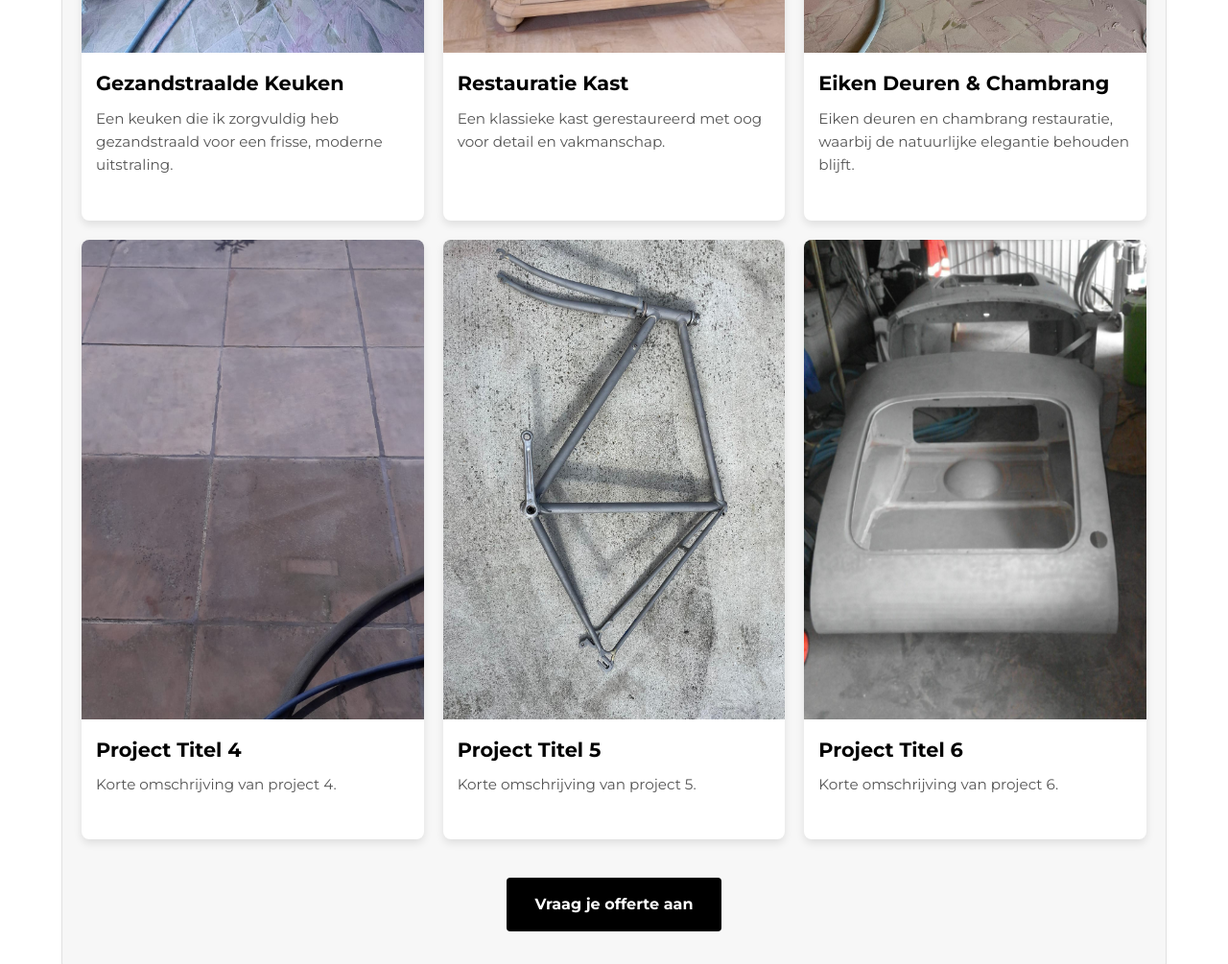
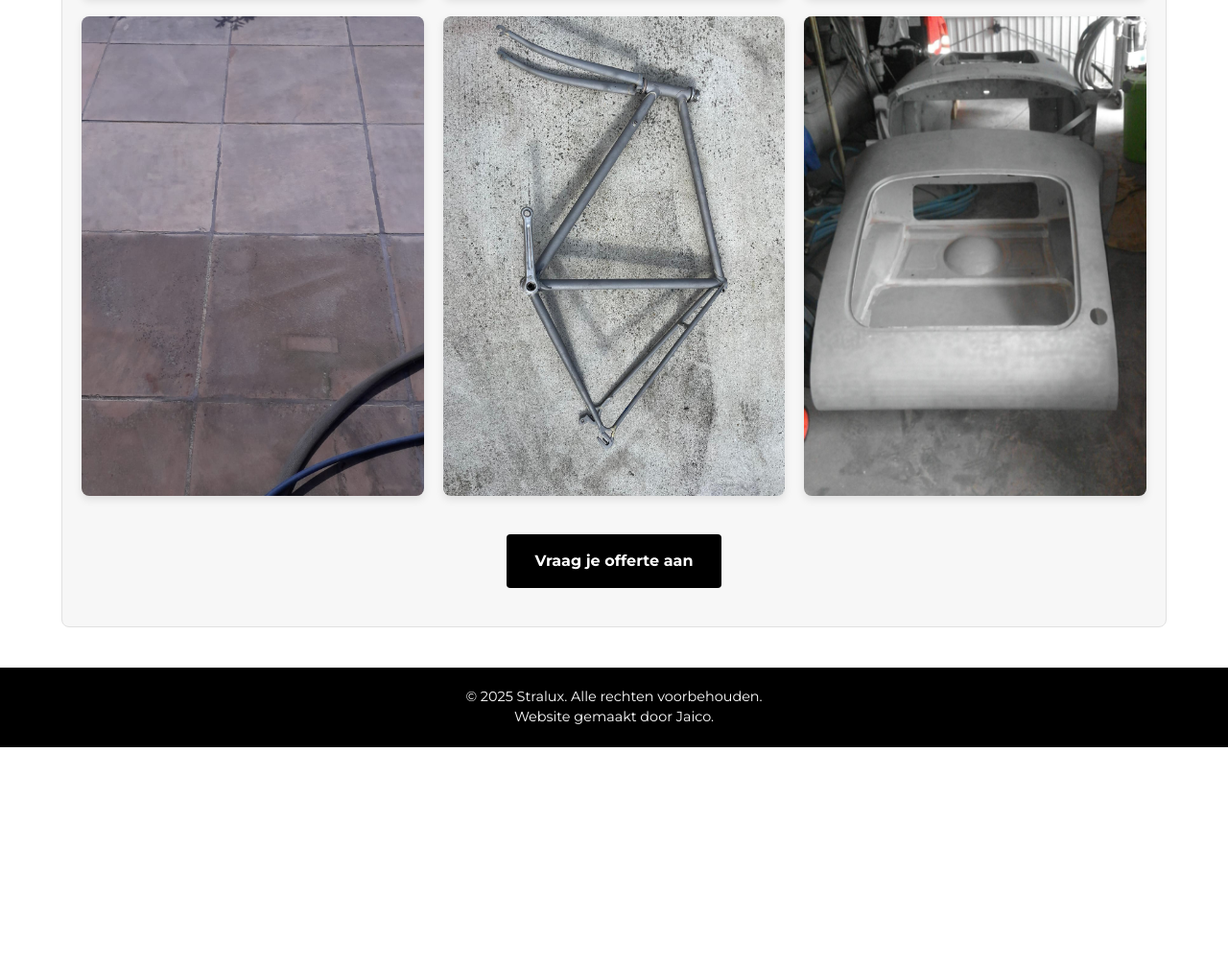
Before and after one commit to Maiiicooo/StraluxPrototype, a plain HTML site: page index.html in a window 1280 px wide. Shown: the part 2355-3360 px from the top of the page at 96% size. After the commit the page ends 3134 px from the top, so only its background shows below. Drawn offline with Linux system fonts and the light colour scheme.

Commit message:
Add files via upload
deleted the projecte title en text

```diff
--- a/index.html
+++ b/index.html
@@ -1,18 +1,14 @@
 <!DOCTYPE html>
 <html lang="nl">
-
 <head>
   <meta charset="UTF-8">
   <meta name="viewport" content="width=device-width, initial-scale=1">
   <title>Stralux - Zandstralen & Luchtgom</title>
-  <!-- Google Fonts -->
+  <!-- Google Fonts voor een moderne uitstraling -->
   <link href="https://fonts.googleapis.com/css2?family=Montserrat:wght@300;400;700&display=swap" rel="stylesheet">
-  <!-- browser logo -->
-  <link rel="icon" type="icon" href="/images/sproetmooi.jpeg">
   <!-- Externe CSS -->
   <link rel="stylesheet" href="style.css">
 </head>
-
 <body>
   <!-- Header -->
   <header>
@@ -47,14 +43,10 @@
     <section id="home" class="section difference-section">
       <h2>Wat is nu juist het verschil tussen luchtgommen en zandstralen?</h2>
       <p>
-        Luchtgommen verwijdert op een zachte wijze oude vernis- of olielagen met behulp van een compressor en fijne
-        keramische korrels. Deze methode is ideaal voor delicate houten oppervlakken zoals trappen, vloeren en meubelen,
-        omdat de originele structuur behouden blijft.
+        Luchtgommen verwijdert op een zachte wijze oude vernis- of olielagen met behulp van een compressor en fijne keramische korrels. Deze methode is ideaal voor delicate houten oppervlakken zoals trappen, vloeren en meubelen, omdat de originele structuur behouden blijft.
       </p>
       <p>
-        Zandstralen maakt gebruik van een hogere druk en scherpere abrasieven om hardnekkige resten, roest en oude verf
-        te verwijderen. Dit proces is geschikt voor robuuste materialen zoals metaal en beton, maar kan te ruw zijn voor
-        fijn hout.
+        Zandstralen maakt gebruik van een hogere druk en scherpere abrasieven om hardnekkige resten, roest en oude verf te verwijderen. Dit proces is geschikt voor robuuste materialen zoals metaal en beton, maar kan te ruw zijn voor fijn hout.
       </p>
     </section>
 
@@ -62,64 +54,64 @@
     <section id="diensten" class="section">
       <h2>Diensten</h2>
       <div class="services-container">
+        <!-- Service card: Trappen -->
         <div class="service-card">
           <div class="service-icon">
             <img src="/images/trapsymbool.png" alt="Trappen Logo">
           </div>
           <h3>Trappen</h3>
           <p>
-            Heeft uw houten trap behoefte aan een upgrade? Mijn verfijnde techniek geeft uw trap een frisse uitstraling
-            zonder dat een complete vervanging nodig is.
+            Heeft uw houten trap behoefte aan een upgrade? Mijn verfijnde techniek geeft uw trap een frisse uitstraling zonder dat een complete vervanging nodig is.
           </p>
         </div>
+        <!-- Service card: Parket -->
         <div class="service-card">
           <div class="service-icon">
-            <img src="images/parketsymbool.png" alt="Parket Logo">
+            <img src="/images/parketsymbool.png" alt="Parket Logo">
           </div>
           <h3>Parket</h3>
           <p>
-            Wilt u de charme van uw houten vloer behouden, maar is deze toe aan vernieuwing? Ik verwijder zorgvuldig
-            oude lagen zodat u kunt kiezen uit hoogwaardige afwerkingen.
+            Wilt u de charme van uw houten vloer behouden, maar is deze toe aan vernieuwing? Ik verwijder zorgvuldig oude lagen zodat u kunt kiezen uit hoogwaardige afwerkingen.
           </p>
         </div>
+        <!-- Service card: Meubels -->
         <div class="service-card no-bg">
           <div class="service-icon">
             <img src="/images/meubelsymbool.png" alt="Meubels Logo">
           </div>
           <h3>Meubels</h3>
           <p>
-            Geef uw houten meubelen een frisse update zonder het karakter te verliezen. Met een zachte verwijdering van
-            oude lagen creëer ik een moderne, verfijnde uitstraling.
+            Geef uw houten meubelen een frisse update zonder het karakter te verliezen. Met een zachte verwijdering van oude lagen creëer ik een moderne, verfijnde uitstraling.
           </p>
         </div>
+        <!-- Service card: Gevelrenovatie -->
         <div class="service-card">
           <div class="service-icon">
             <img src="/images/gevelsymbool.PNG" alt="Gevelrenovatie Logo">
           </div>
           <h3>Gevelrenovatie</h3>
           <p>
-            Geef uw gevel een nieuwe uitstraling. Met mijn technieken verwijder ik oude vernis, vuil en roest, zodat uw
-            gevel weer straalt als nieuw.
+            Geef uw gevel een nieuwe uitstraling. Met mijn technieken verwijder ik oude vernis, vuil en roest, zodat uw gevel weer straalt als nieuw.
           </p>
         </div>
+        <!-- Extra service card: Betonreiniging -->
         <div class="service-card">
           <div class="service-icon">
             <img src="/images/natuursteensybmbool.jpg" alt="Betonreiniging Logo">
           </div>
           <h3>Natuursteen</h3>
           <p>
-            Voor robuuste betonoppervlakken zorg ik voor een grondige reiniging en herstel, zodat uw beton weer in volle
-            glorie herstelt.
+            Voor robuuste betonoppervlakken zorg ik voor een grondige reiniging en herstel, zodat uw beton weer in volle glorie herstelt.
           </p>
         </div>
+        <!-- Extra service card: Roestverwijdering -->
         <div class="service-card">
           <div class="service-icon">
             <img src="/images/metaalsymbool.jpg" alt="Roestverwijdering Logo">
           </div>
-          <h3>Roestverwijdering</h3>
+          <h3>Metaal</h3>
           <p>
-            Met gespecialiseerde technieken verwijder ik roest en oude verf van metalen oppervlakken, zodat deze een
-            duurzame en nette afwerking krijgen.
+            Met gespecialiseerde technieken verwijder ik roest en oude verf van metalen oppervlakken, zodat deze een duurzame en nette afwerking krijgen.
           </p>
         </div>
       </div>
@@ -128,49 +120,30 @@
     <!-- Projecten sectie -->
     <section id="projecten" class="section projecten-section">
       <h2>Projecten</h2>
-      <p>Bekijk hieronder een selectie van onze recente projecten.</p>
       <div class="projecten-grid">
+        <!-- Project item 1 -->
         <div class="project-item">
           <img src="/images/project1.JPG" alt="Gezandstraalde Keuken">
-          <div class="project-caption">
-            <h3>Gezandstraalde Keuken</h3>
-            <p>Een keuken die ik zorgvuldig heb gezandstraald voor een frisse, moderne uitstraling.</p>
-          </div>
         </div>
+        <!-- Project item 2 -->
         <div class="project-item">
           <img src="/images/project2.JPG" alt="Restauratie Kast">
-          <div class="project-caption">
-            <h3>Restauratie Kast</h3>
-            <p>Een klassieke kast gerestaureerd met oog voor detail en vakmanschap.</p>
-          </div>
         </div>
+        <!-- Project item 3 -->
         <div class="project-item">
           <img src="/images/project3.JPG" alt="Eiken Deuren &amp; Chambrang">
-          <div class="project-caption">
-            <h3>Eiken Deuren &amp; Chambrang</h3>
-            <p>Eiken deuren en chambrang restauratie, waarbij de natuurlijke elegantie behouden blijft.</p>
-          </div>
         </div>
+        <!-- Project item 4 -->
         <div class="project-item">
           <img src="/images/project4.jpg" alt="Project Titel 4">
-          <div class="project-caption">
-            <h3>Project Titel 4</h3>
-            <p>Korte omschrijving van project 4.</p>
-          </div>
         </div>
+        <!-- Project item 5 -->
         <div class="project-item">
           <img src="/images/project5.jpg" alt="Project Titel 5">
-          <div class="project-caption">
-            <h3>Project Titel 5</h3>
-            <p>Korte omschrijving van project 5.</p>
-          </div>
         </div>
+        <!-- Project item 6 -->
         <div class="project-item">
           <img src="/images/project6.jpeg" alt="Project Titel 6">
-          <div class="project-caption">
-            <h3>Project Titel 6</h3>
-            <p>Korte omschrijving van project 6.</p>
-          </div>
         </div>
       </div>
       <div class="offerte-btn">
@@ -189,5 +162,4 @@
     </div>
   </footer>
 </body>
-
 </html>
```
